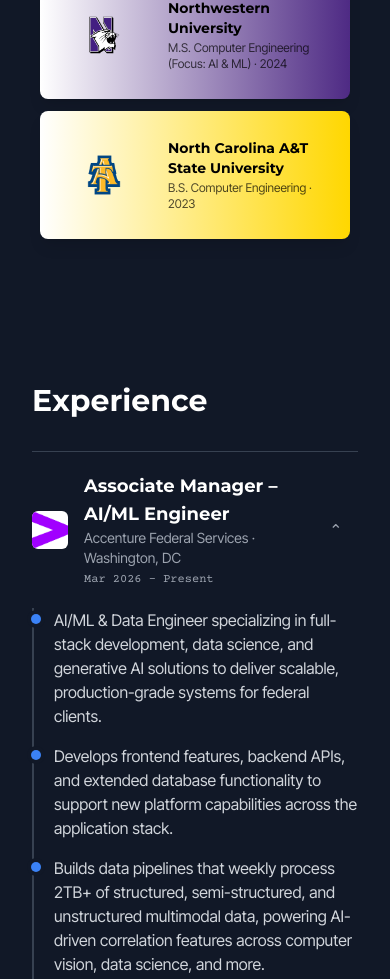
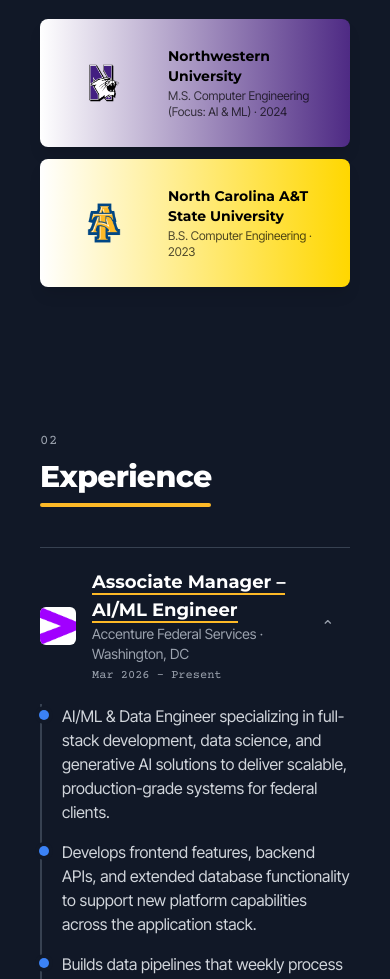
Before and after one commit to wpkiii/personal-website-portfolio, a Next.js app: page / in a window 390 px wide. Shown: the part 990-1969 px from the top of the page. Built offline with nearby package versions, Linux system fonts and the light colour scheme.

Commit message:
section header reformatting

```diff
--- a/src/components/aboutme.js
+++ b/src/components/aboutme.js
@@ -1,5 +1,6 @@
 import Image from 'next/image';
 import { useEffect, useState, useMemo } from 'react';
+import SectionHeader from '@/components/sectionheader';
 
 const education = [
   {
@@ -38,9 +39,7 @@ export default function AboutMe() {
 
   return (
     <section id="about-me" className="flex flex-col items-center px-6 pt-16 pb-28 lg:pb-32 max-w-7xl mx-auto overflow-hidden">
-      <h2 className="w-full font-heading text-4xl font-bold text-left mb-8 lg:mb-16 text-gray-900 dark:text-white">
-        About Me
-      </h2>
+      <SectionHeader index="01" title="About Me" />
 
       <div className="flex flex-col md:flex-row items-center md:space-x-8">
         {/* Profile Image */}
@@ -134,7 +133,7 @@ export default function AboutMe() {
                 href={school.link}
                 target="_blank"
                 rel="noreferrer"
-                className={`flex items-center gap-4 p-4 rounded-lg shadow-lg transition transform hover:scale-105 ${school.gradient}`}
+                className={`group flex items-center gap-4 p-4 rounded-lg shadow-lg transition transform hover:scale-105 ${school.gradient}`}
               >
                 <div className="w-24 h-24 flex items-center justify-center flex-shrink-0">
                   <Image
@@ -147,7 +146,7 @@ export default function AboutMe() {
                 </div>
                 <div className="text-left">
                   <h3 className="font-heading text-sm font-bold text-black">
-                    {school.school}
+                    <span className="hover-underline">{school.school}</span>
                   </h3>
                   <p className="text-xs text-black/70 mt-0.5">
                     {school.detail}
--- a/src/components/experience.js
+++ b/src/components/experience.js
@@ -2,6 +2,7 @@
 
 import { useState } from "react";
 import Image from "next/image";
+import SectionHeader from "@/components/sectionheader";
 
 const experiences = [
   {
@@ -178,14 +179,10 @@ export default function Experience() {
   return (
     <section
       id="experience"
-      className="bg-transparent dark:bg-transparent py-16 px-4 lg:py-24 lg:px-6"
+      className="bg-transparent dark:bg-transparent px-6 py-16 lg:py-24 max-w-7xl mx-auto"
     >
-      <div className="mx-auto max-w-screen-xl">
-        <div className="max-w-screen-sm text-left mb-8 lg:mb-16">
-          <h2 className="font-heading mb-4 text-4xl font-bold text-gray-900 dark:text-white">
-            Experience
-          </h2>
-        </div>
+      <div>
+        <SectionHeader index="02" title="Experience" />
 
         <div className="divide-y divide-gray-200 dark:divide-gray-700 border-t border-b border-gray-200 dark:border-gray-700">
           {experiences.map((job, index) => {
@@ -195,7 +192,7 @@ export default function Experience() {
                 <button
                   onClick={() => toggle(index)}
                   aria-expanded={isOpen}
-                  className="w-full flex items-center justify-between gap-4 py-5 text-left hover:bg-gray-50 dark:hover:bg-gray-800/40 transition-colors px-2 -mx-2 rounded-md"
+                  className="group w-full flex items-center justify-between gap-4 py-5 text-left hover:bg-gray-50 dark:hover:bg-gray-800/40 transition-colors px-2 -mx-2 rounded-md"
                 >
                   <div className="flex items-center gap-4 sm:gap-8">
                     <span className="hidden sm:block sm:w-36 flex-shrink-0 text-sm font-mono text-gray-500 dark:text-gray-400">
@@ -212,7 +209,7 @@ export default function Experience() {
                     )}
                     <div>
                       <h3 className="font-heading text-lg font-bold text-gray-900 dark:text-white">
-                        {job.title}
+                        <span className="hover-underline">{job.title}</span>
                       </h3>
                       <p className="text-sm text-gray-500 dark:text-gray-400">
                         {job.company} · {job.location}
--- a/src/components/projectlayout.js
+++ b/src/components/projectlayout.js
@@ -35,7 +35,7 @@ export default function ProjectLayout({ title, description, year, techStack, lin
       </div>
       <div className="md:w-1/2 p-3">
         <div className="flex justify-between items-center mb-1.5">
-          <h3 className="font-heading text-lg font-bold text-gray-900 dark:text-white">{title}</h3>
+          <h3 className="font-heading text-lg font-bold text-gray-900 dark:text-white"><span className="hover-underline">{title}</span></h3>
           <span className="text-sm text-gray-500 dark:text-gray-300">{year}</span>
         </div>
         <p className="text-sm text-gray-700 dark:text-gray-300 mb-3 line-clamp-3">{description}</p>
--- a/src/components/projectsection.js
+++ b/src/components/projectsection.js
@@ -1,5 +1,6 @@
 import { useEffect, useState } from "react";
 import ProjectLayout from "@/components/projectlayout";
+import SectionHeader from "@/components/sectionheader";
 
 export default function ProjectsSection() {
   const [cursorPosition, setCursorPosition] = useState({ x: 0, y: 0 });
@@ -92,12 +93,7 @@ export default function ProjectsSection() {
       )}
 
       <div className="max-w-7xl mx-auto">
-        {/* Projects Heading */}
-        <h2
-          className="font-heading text-4xl font-bold text-left mb-8 lg:mb-16 text-gray-900 dark:text-white"
-        >
-          Projects
-        </h2>
+        <SectionHeader index="03" title="Projects" />
 
         {/* Project Carousel */}
         <div className="relative px-12 md:px-16">
--- /dev/null
+++ b/src/components/sectionheader.js
@@ -0,0 +1,39 @@
+import { useRef } from 'react';
+import { gsap, useGSAP } from '@/animations/gsap';
+import { durations, easings, media } from '@/animations/config';
+
+// Shared heading for every homepage section: a small index label, a large
+// title, and a gold underline that draws left → right the first time the
+// heading scrolls into view. The underline starts collapsed via CSS
+// (.section-underline in globals.css) only when motion is allowed, so with
+// reduced motion it is simply there.
+export default function SectionHeader({ index, title }) {
+  const ref = useRef(null);
+
+  useGSAP(
+    () => {
+      const mm = gsap.matchMedia();
+      mm.add(media.motion, () => {
+        gsap.to('.section-underline', {
+          scaleX: 1,
+          duration: durations.slow,
+          ease: easings.out,
+          scrollTrigger: { trigger: ref.current, start: 'top 85%', once: true },
+        });
+      });
+    },
+    { scope: ref }
+  );
+
+  return (
+    <div ref={ref} className="w-full mb-10 lg:mb-16">
+      <p className="font-mono text-sm tracking-wider text-gray-600 dark:text-gray-400 mb-2">
+        {index}
+      </p>
+      <h2 className="relative inline-block font-heading text-4xl sm:text-5xl font-extrabold tracking-tight text-gray-900 dark:text-white pb-3">
+        {title}
+        <span aria-hidden="true" className="section-underline absolute left-0 bottom-0 h-1 w-full rounded-full bg-brand-gold" />
+      </h2>
+    </div>
+  );
+}
--- a/src/styles/globals.css
+++ b/src/styles/globals.css
@@ -100,3 +100,39 @@ body {
   top: 0;
   left: 0;
 }
+
+/* Gold underlines (see src/components/sectionheader.js) --------------------- */
+
+/* Section headings: collapsed until GSAP draws it in on scroll. Only hidden
+   when motion is allowed, so reduced-motion visitors always see it. */
+.section-underline {
+  transform-origin: left center;
+}
+@media (prefers-reduced-motion: no-preference) {
+  .section-underline {
+    transform: scaleX(0);
+  }
+}
+
+/* Item titles: a gold line grows under the text while its card/row (.group)
+   is hovered, keyboard-focused, or (for accordions) open. Background-based
+   so it follows wrapped lines. */
+.hover-underline {
+  background-image: linear-gradient(theme('colors.brand.gold.DEFAULT'), theme('colors.brand.gold.DEFAULT'));
+  background-repeat: no-repeat;
+  background-position: 0 100%;
+  background-size: 0% 2px;
+  padding-bottom: 2px;
+  transition: background-size 0.35s cubic-bezier(0.215, 0.61, 0.355, 1);
+}
+.group:hover .hover-underline,
+.group:focus-visible .hover-underline,
+.group:has(:focus-visible) .hover-underline,
+.group[aria-expanded='true'] .hover-underline {
+  background-size: 100% 2px;
+}
+@media (prefers-reduced-motion: reduce) {
+  .hover-underline {
+    transition: none;
+  }
+}
```
